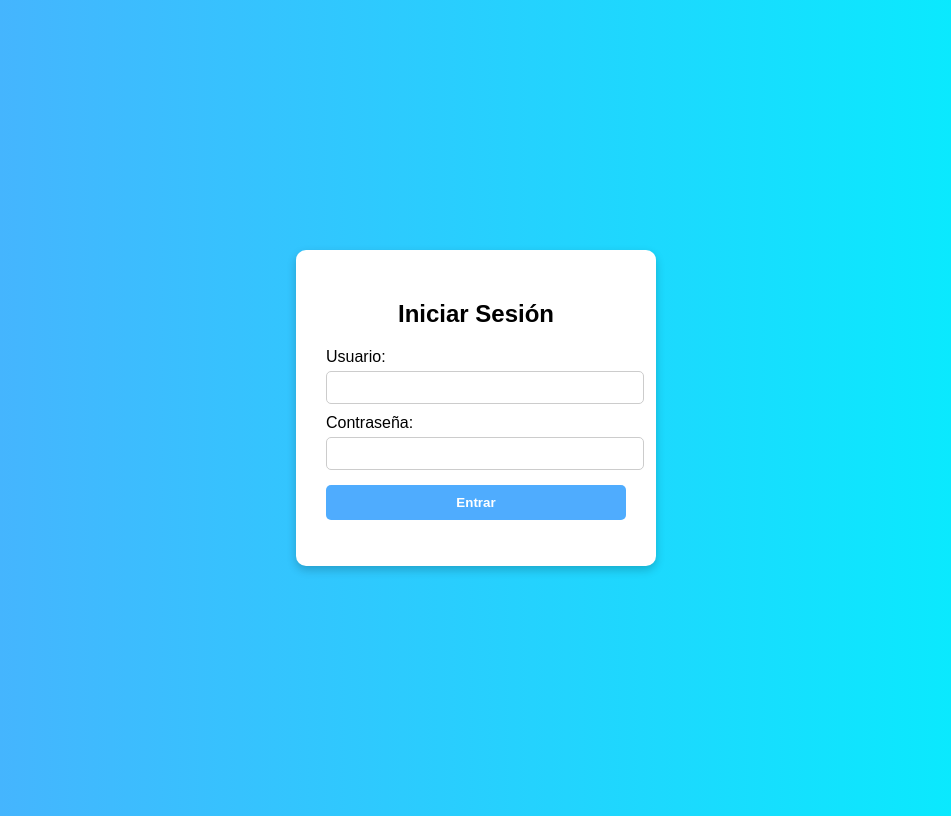
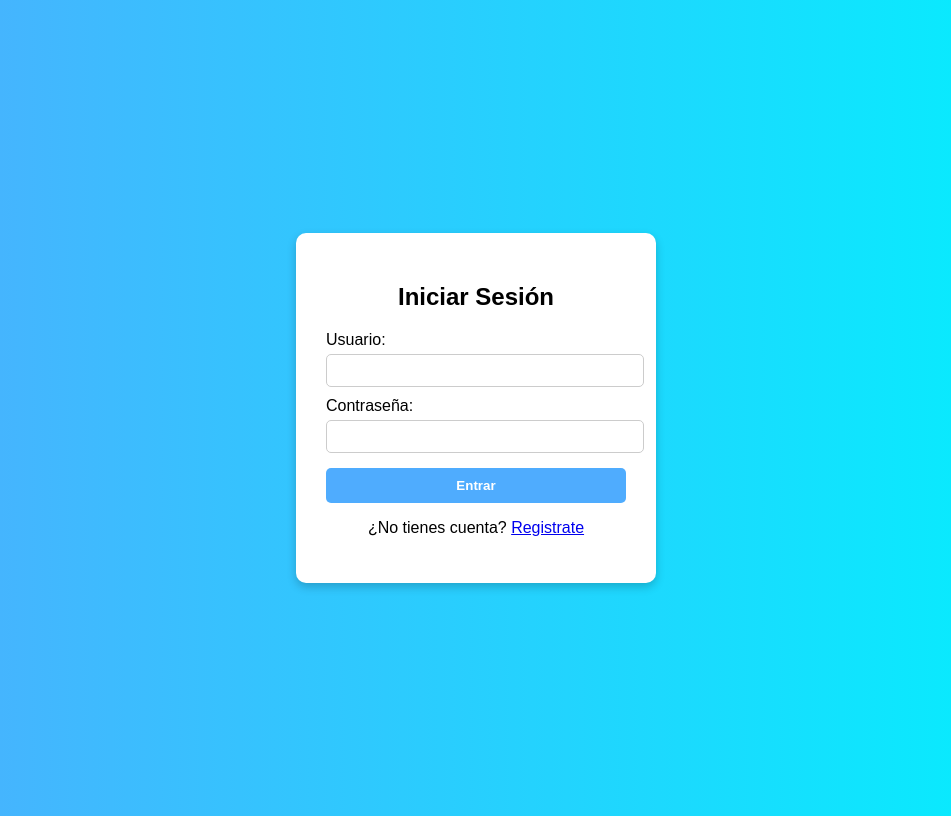
Before and after one commit to cruzzdf/PaginaWebPPS, a website: page index.html in a window 1280 px wide. Shown: the whole page, without its empty margins (164-1115 px from the left). Drawn offline with Linux system fonts and the light colour scheme.

Commit message:
Modifique para pedir registro

```diff
--- a/index.html
+++ b/index.html
@@ -18,6 +18,9 @@
             <button type="submit">Entrar</button>
         </form>
         <p id="message"></p>
+        <p style="text-align:center; margin-top:10px">
+        ¿No tienes cuenta? <a href="register.html">Registrate</a>
+        </p>
     </div>
     <script src="script.JS"></script>
 </body>
```
